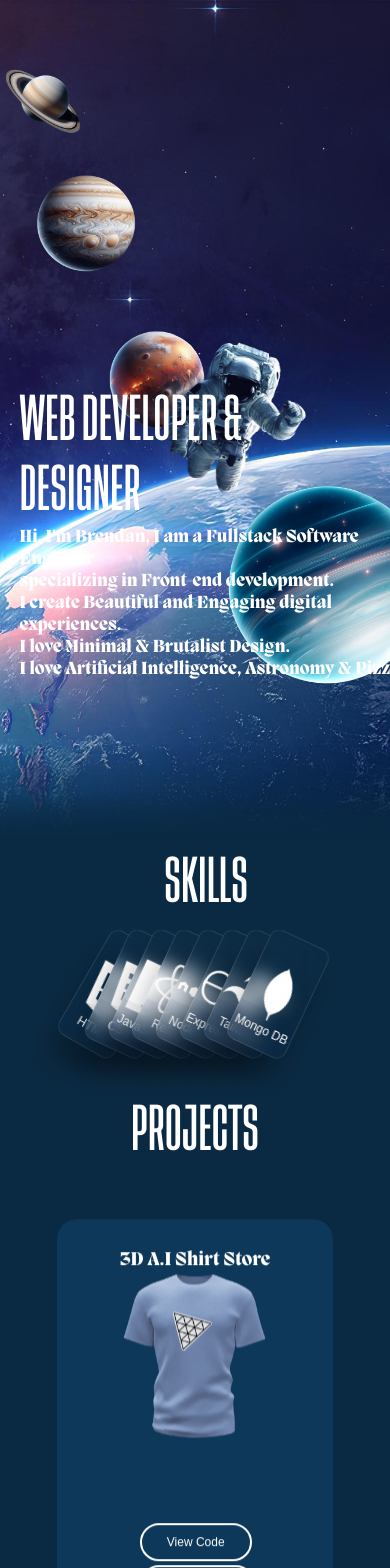
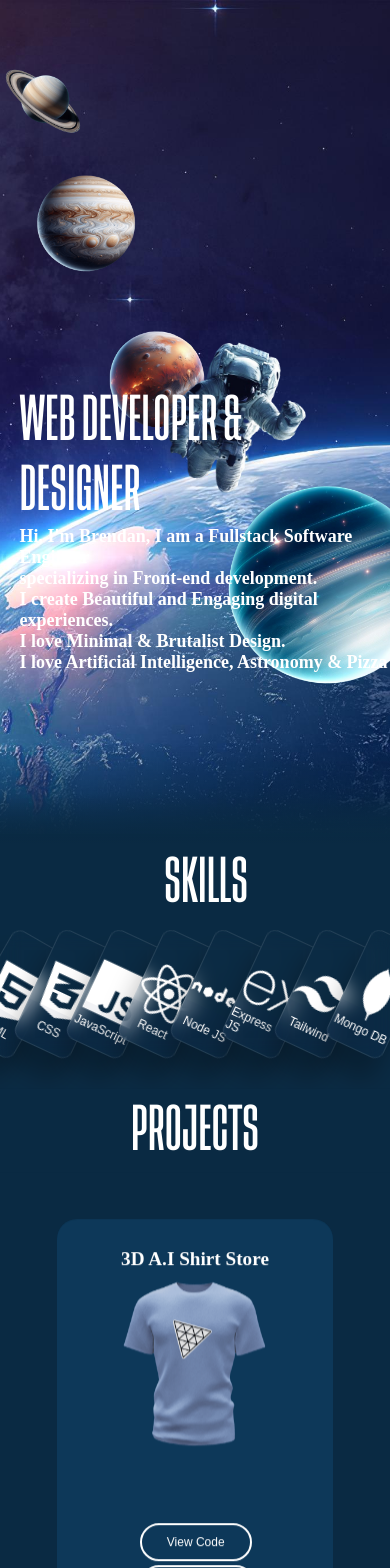
Before and after one commit to Xmuhia/Portfolio, a React (Vite) app in the folder client/: page / in a window 390 px wide. Shown: the top 1568 px of the page. Built offline with nearby package versions, Linux system fonts and the light colour scheme.

Commit message:
Updating Skills Tilt Effect

```diff
--- a/client/src/index.css
+++ b/client/src/index.css
@@ -3,6 +3,8 @@
 @import 'tailwindcss/components';
 @import 'tailwindcss/utilities';
 @import url('https://fonts.googleapis.com/css2?family=Playfair+Display:ital@1&family=Roboto:wght@900&display=swap');
+@import url('https://fonts.googleapis.com/css2?family=DM+Serif+Text&family=Playfair+Display:ital@1&family=Roboto:wght@900&display=swap');
+
 
 @font-face {
   font-family: "Migra";
@@ -29,6 +31,11 @@
 
 
 /* ---- Custom CSS ---- */
+
+*, *::before, *::after {
+  box-sizing: border-box;
+}
+
 body {
   margin: 0;
   font: normal 75% Arial, Helvetica, sans-serif;
@@ -36,6 +43,7 @@ body {
   scroll-behavior: smooth;
   overflow-x: hidden;
 }
+
 
 .hero-container{
     position: relative;
@@ -391,7 +399,7 @@ position: relative;
 
 .project-cards .box .product {
   position: absolute;
-  top: 33%;
+  top: 35%;
   left: 50%;
   max-width: 20em;
   transition: 0.5s;
@@ -520,11 +528,21 @@ ul li {
 
   }
 
+  .bio p {
+    font-family: 'DM Serif Text', serif;
+  }
+
+  .project-cards .box .name {
+    font-family: 'DM Serif Text', serif;
+    font-weight: bold;
+  }
+
 
   .skills .glass {
       position: relative;
       width: 12em;
       height: 10em;
+      margin: 0-5px;
     }
 
     #contacts-box {
```
